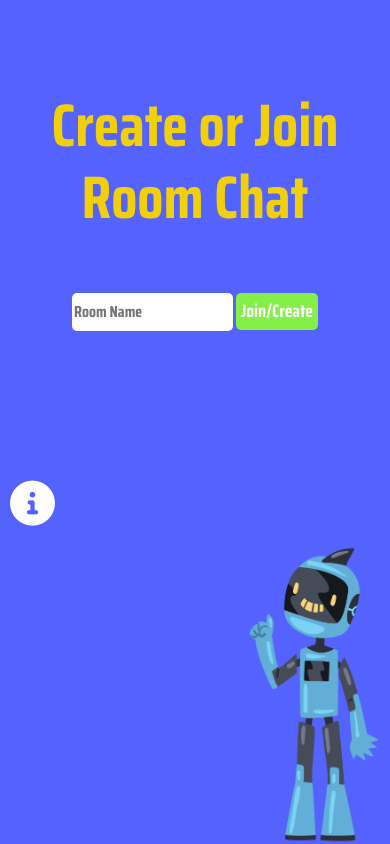
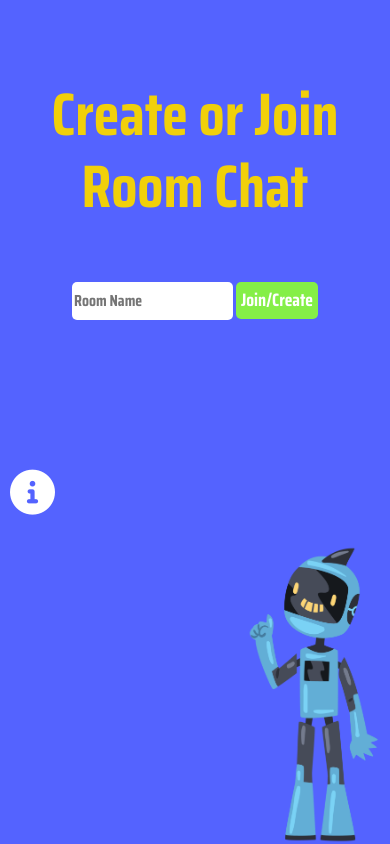
Before and after one commit to DM880/Chat, a Django app: page /create_room_chat/ in a window 390 px wide. Run offline with Django 3.2, Linux system fonts and the light colour scheme; the visitor is signed in with stand-in values (Sample User, id 1); some libraries are stand-ins or nearby versions.

Commit message:
few tweaks

```diff
--- a/src/chat_app/interfaces/appsite/static/css/create_room_chat.css
+++ b/src/chat_app/interfaces/appsite/static/css/create_room_chat.css
@@ -11,10 +11,9 @@ body{
 .room-create{
   width: 500px;
   margin: auto;
-  margin-top: 10%;
+  margin-top: 15%;
   border-radius: 5px;
   text-align: center;
-  padding-top: 50px;
   padding-bottom: 50px;
   font-family: 'Saira Condensed', sans-serif;
   color: #F1D00A;
@@ -85,7 +84,7 @@ body{
 img{
   position: absolute;
   bottom: 0;
-  z-index: -1;
+  z-index: 1;
   height: 300px;
   right: 10px;
   cursor: pointer;
@@ -127,9 +126,14 @@ img{
 @media screen and (max-width: 520px){
   .room-create{
     width:100%;
+    margin-top: 20%;
   }
 
   button{
     margin-top: 10px;
   }
+
+  img{
+    z-index: -1;
+  }
 }
--- a/src/chat_app/interfaces/appsite/templates/nav_menu.html
+++ b/src/chat_app/interfaces/appsite/templates/nav_menu.html
@@ -43,6 +43,7 @@ function openNavMenu(){
     text-align: center;
     padding-right: 30px;
     padding-top: 15px;
+    border-radius: 5px;
 }
 
 #nav-menu ul li{
```
